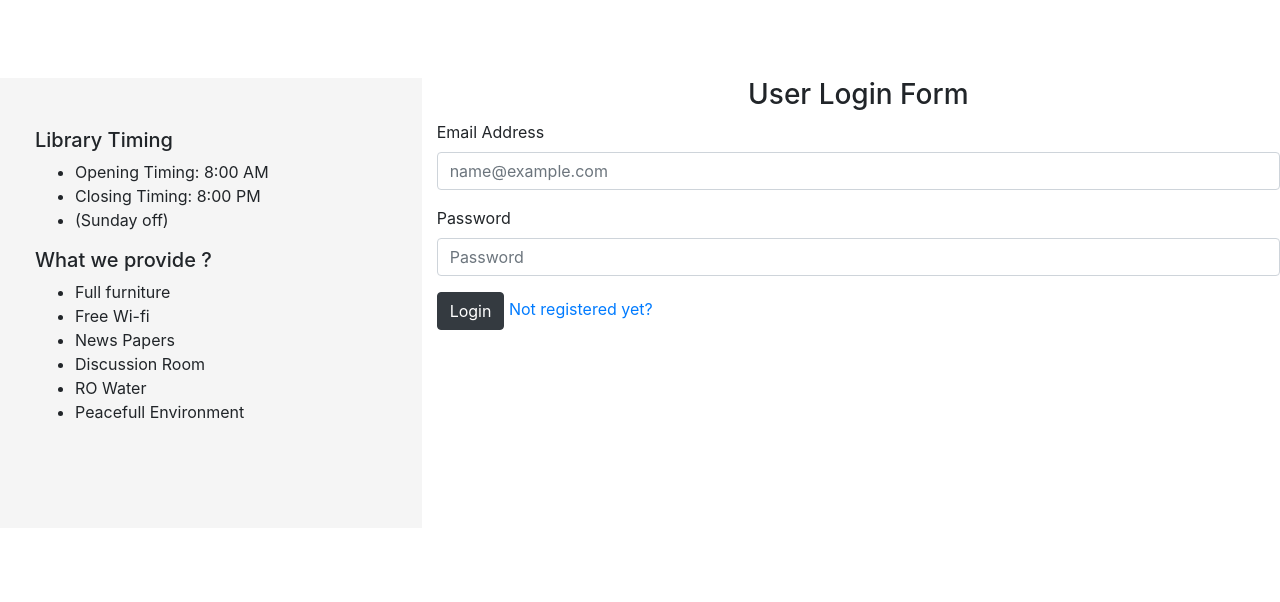
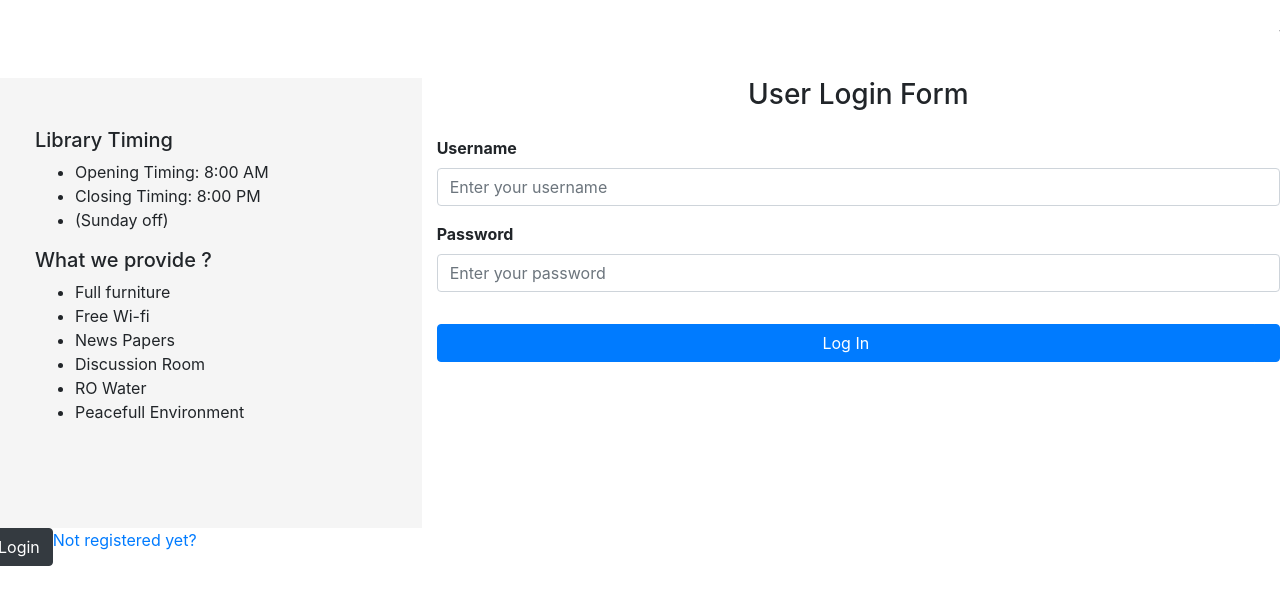
Before and after one commit to feale1/LMS, a Django app: page / in a window 1280 px wide; the page is wider, and only the part inside the window is pictured. Shown: the part 56-658 px from the top of that part. Run offline with Django 3.2, Linux system fonts and the light colour scheme; some libraries are stand-ins or nearby versions.

Commit message:
login form

```diff
--- a/Library/urls.py
+++ b/Library/urls.py
@@ -15,10 +15,20 @@ Including another URLconf
 """
 from django.contrib import admin
 from django.urls import path,include
+
+from django.conf.urls.static import static
+from django.conf import settings
+
 admin.site.site_header = "LMS Admin"
 admin.site.site_title = "LMS Admin Portal"
 admin.site.index_title = "Welcome to Library Management System"
+
+
 urlpatterns = [
     path('admin/', admin.site.urls),
     path('',include('myapp.urls'))
 ]
+
+
+urlpatterns +=  static(settings.STATIC_URL, document_root=settings.STATIC_ROOT)
+urlpatterns +=  static(settings.MEDIA_URL, document_root=settings.MEDIA_ROOT)
--- /dev/null
+++ b/myapp/forms.py
@@ -0,0 +1,12 @@
+from django import forms
+from .models import *
+from django.contrib.admin import widgets
+from django.contrib.admin.widgets import AdminDateWidget
+from django.contrib.auth.forms import UserCreationForm
+from django.contrib.auth.models import Group
+
+
+
+class LoginForm(forms.Form):
+    username = forms.CharField(widget=forms.TextInput())
+    password = forms.CharField(widget=forms.PasswordInput())
--- a/myapp/urls.py
+++ b/myapp/urls.py
@@ -2,13 +2,16 @@ from django.contrib import admin
 from django.urls import path,include
 from myapp import views
 
+app_name = "myapp"
+
 urlpatterns = [
-    path('', views.user_login,name='home'),
+
     # path('index', views.index,name='home'),
     path('admin_login', views.admin_login,name='admin_login'),
-    path('user_login', views.user_login,name='user_login'),
     path('register', views.register,name='register'),
     path('logout', views.logoutUser,name='logout'),
     path('user_dash', views.user_dash,name='userdash'),
 
+    path("",views.LoginView.as_view(),name='login'),
+
 ]
--- a/myapp/views.py
+++ b/myapp/views.py
@@ -1,14 +1,20 @@
 from django.shortcuts import render,redirect
 from datetime import datetime
+from django.urls import reverse_lazy
+from django.views.generic import FormView, View
+
 from myapp.models import Register
 from django.contrib import messages
 from django.contrib.auth.models import User
 from django.contrib.auth import logout, login
 from django.contrib.auth import authenticate
 
+from .forms import LoginForm
+
 # Create your views here.
 def index(request):
     return render(request,"user_login.html")
+
 def admin_login(request):
     if request.method=="POST":
         email= request.POST['email']
@@ -22,6 +28,7 @@ def admin_login(request):
             messages.info(request,"invalid credentials")
             return redirect("/")
     return render(request,"admin_login.html")
+
 def user_login(request):
     if request.method=="POST":
         loginemail= request.POST['loginemail']
@@ -37,6 +44,8 @@ def user_login(request):
 
     else:
        return render(request,"user_login.html")
+
+
 def register(request):
     if request.method=="POST":
         name= request.POST.get('name')
@@ -53,7 +62,37 @@ def register(request):
         return redirect('/')
     else:
         return render(request,"register.html")
+
+
 def logoutUser(request):
     logout(request)
+
+
 def user_dash(request):
     return render(request,"user_dash.html")
+
+
+
+"""
+User login
+"""
+
+class LoginView(FormView):
+    template_name = "user_login.html"
+    form_class = LoginForm
+    success_url = reverse_lazy('myapp:register')
+
+    def form_valid(self, form):
+        uname = self.request.POST["username"]
+        pword = self.request.POST["password"]
+        user = authenticate(username=uname, password=pword)
+        print("abc",uname)
+        if user is not None:
+            login(self.request, user)
+        else:
+            return render(
+                self.request,
+                self.template_name,
+                {"error": "your username doesnot exist", "form": form},
+            )
+        return super().form_valid(form)
--- a/templates/user_login.html
+++ b/templates/user_login.html
@@ -3,15 +3,26 @@
 {% block body %}
 <div class="col-md-8" id="main_content">
 			<center><h3>User Login Form</h3></center>
-        <form action="post" action="/user_login">
+      <form action="{% url 'myapp:login' %}" method="POST">
         {% csrf_token %}
-         <div class="form-group">
-    <label for="email">Email Address</label>
-    <input type="email" class="form-control" id="loginemail" name="loginemail" placeholder="name@example.com">
-  </div>
+        <div class="form-group mt-4">
+            <label class="font-weight-bold">Username</label>
+            <input type="text" class="form-control" name="username" placeholder="Enter your username" />
+        </div>
         <div class="form-group">
-    <label for="password">Password</label>
-<input type="password" class="form-control" id="loginpassword" name="loginpassword" placeholder="Password">
+            <label class="font-weight-bold">Password</label>
+            <input type="password" class="form-control" name="password" placeholder="Enter your password" />
+        </div>
+        {% if error %}
+            <li class="error-message ml-0" style="font-size:16px;color: red;"><b>{{error}}</b></li>
+        {% endif %}
+
+        <div class="btn-group mt-3 w-100">
+            <button type="submit" class="btn btn-primary btn-block">Log In</button>
+            <button type="button" class="btn btn-primary"><i class="lni lni-arrow-right"></i>
+            </button>
+        </div>
+    </form>
   </div>
   <button type="submit" class="btn btn-dark" value="login">Login</button>
   <a href="/register">Not registered yet?</a></label>
```
Also changed, not shown: Library/settings.py (+13 -0 lines), myapp/models.py (+9 -0 lines), db.sqlite3, myapp/migrations/0001_initial.py, 1 other file.
